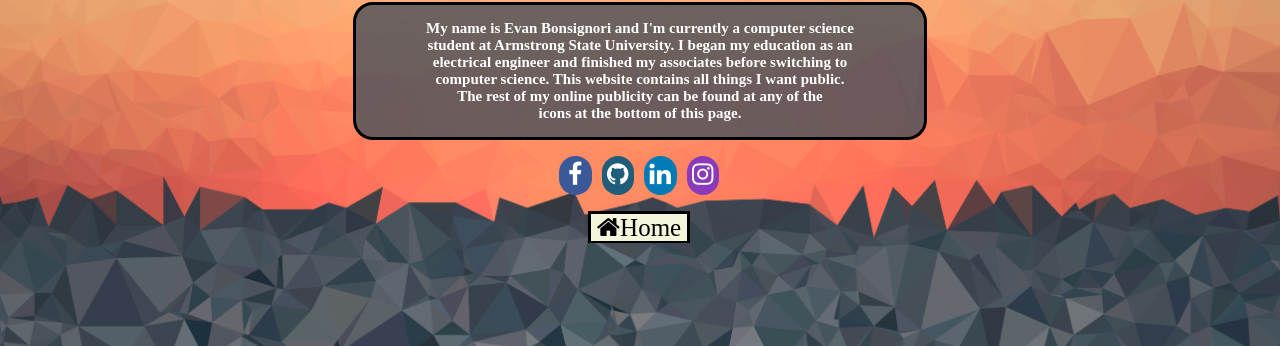
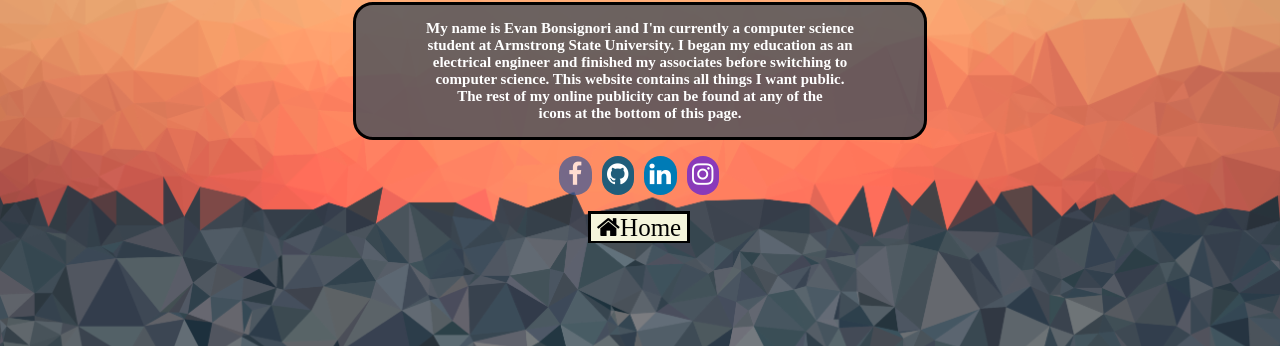
Before and after one commit to Ebonsignori/Personal-Website-Deprecated, a PHP site: page /about.html in a window 1280 px wide, with the pointer over the restyled element. Shown: the part 372-718 px from the top of the page. Run offline with PHP 8.4, Linux system fonts and the light colour scheme.

Commit message:
fix: Added CSS opacity to on-hover social media icons

```diff
--- a/about.html
+++ b/about.html
@@ -24,7 +24,7 @@
     </head>
 
     <body class="bg-triangle">
-        <div class="content-center-children-center">
+        <div class="content-center-children-center" >
             <div id="page-header" >
             <h1> About Me </h1>
             </div>
--- a/css/main.css
+++ b/css/main.css
@@ -474,6 +474,10 @@ border: solid black;
 	padding-top: 15%;
 }
 
+.icons li a span:hover {
+	opacity: .7;
+}
+
 .icons  .fa-facebook {
     background: #3b5998;
 }
@@ -485,10 +489,6 @@ border: solid black;
 }
 .icons  .fa-instagram {
     background: #8a3ab9;
-}
-
-.icons  li a i:hover {
-    opacity: .7;
 }
 
 
```
